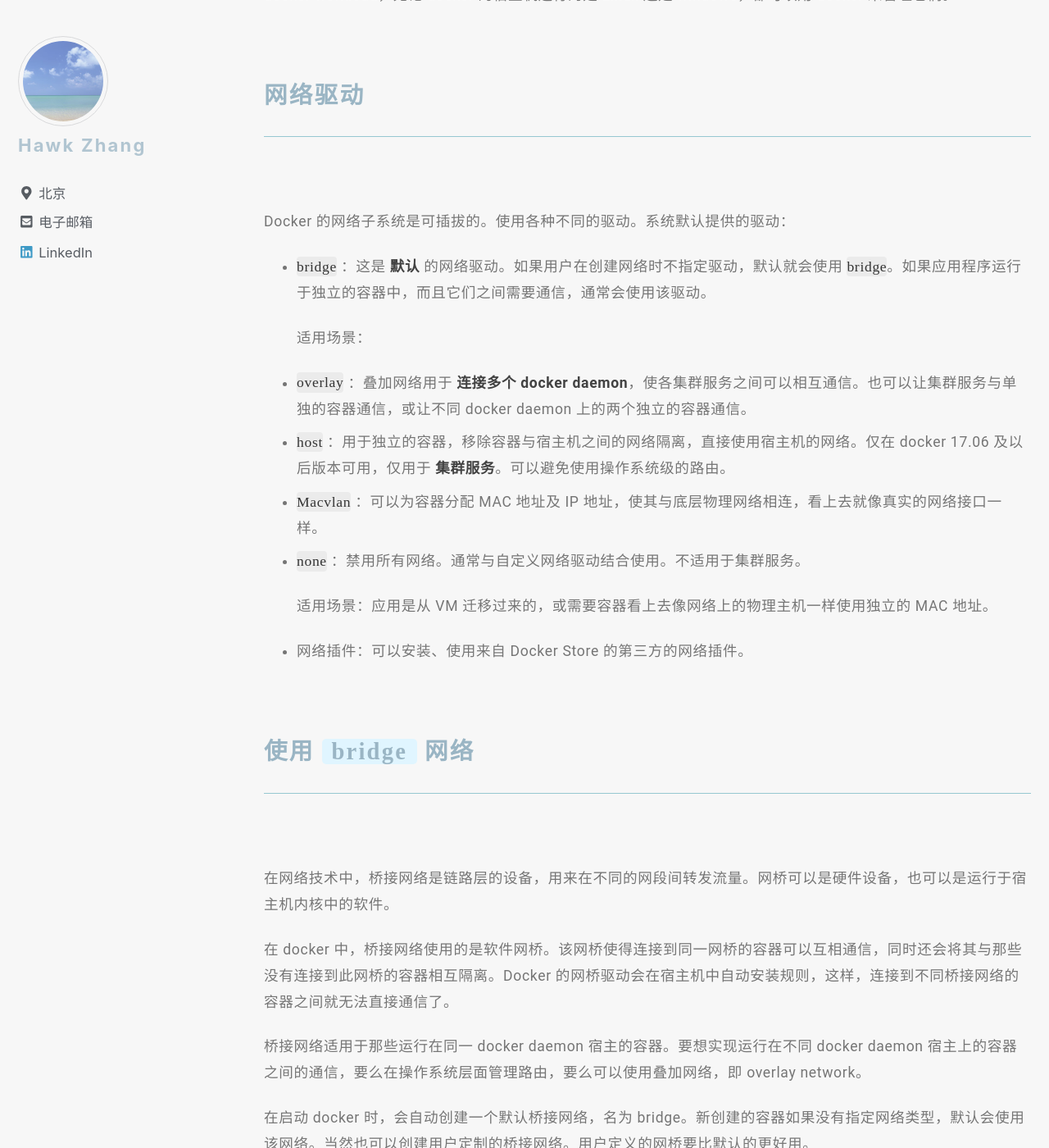
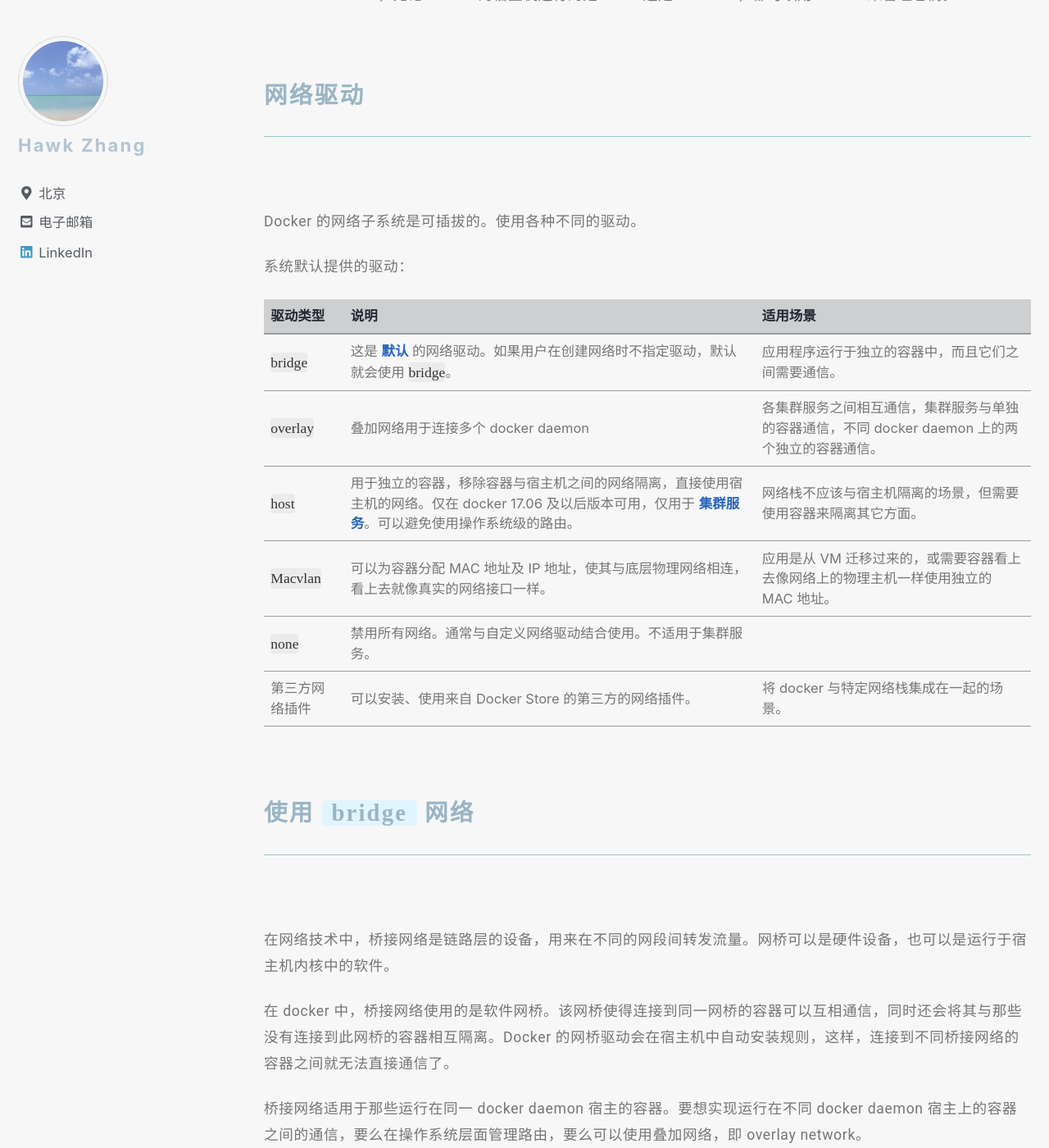
Before and after one commit to narru888/linotes_note, a Jekyll site: the page built from _posts/docker/2018-02-01-docker.network.md, in a window 1280 px wide and 1400 px high, scrolled down 1286 px. Shown: the whole window at 82% size. Built offline with Jekyll 4.4.1, drawn with Linux system fonts in a browser that asks for light colours; nearby versions of some CDN libraries; a script that is not in the unit is left out.

Commit message:
update on 2018-10-05 20:48:07 CST

```diff
--- a/_posts/docker/2018-02-01-docker.network.md
+++ b/_posts/docker/2018-02-01-docker.network.md
@@ -27,20 +27,18 @@ Docker 容器与服务这所以如此强大，其中一个原因就是它们可
 
 ### 网络驱动
 
-Docker 的网络子系统是可插拔的。使用各种不同的驱动。系统默认提供的驱动：
+Docker 的网络子系统是可插拔的。使用各种不同的驱动。
 
-* `bridge` ：这是 **默认** 的网络驱动。如果用户在创建网络时不指定驱动，默认就会使用 `bridge`。如果应用程序运行于独立的容器中，而且它们之间需要通信，通常会使用该驱动。
+系统默认提供的驱动：
 
-	适用场景：
-
-* `overlay` ：叠加网络用于 **连接多个 docker daemon**，使各集群服务之间可以相互通信。也可以让集群服务与单独的容器通信，或让不同 docker daemon 上的两个独立的容器通信。
-* `host` ：用于独立的容器，移除容器与宿主机之间的网络隔离，直接使用宿主机的网络。仅在 docker 17.06 及以后版本可用，仅用于 **集群服务**。可以避免使用操作系统级的路由。
-* `Macvlan` ：可以为容器分配 MAC 地址及 IP 地址，使其与底层物理网络相连，看上去就像真实的网络接口一样。
-* `none` ：禁用所有网络。通常与自定义网络驱动结合使用。不适用于集群服务。
-
-	适用场景：应用是从 VM 迁移过来的，或需要容器看上去像网络上的物理主机一样使用独立的 MAC 地址。
-
-* 网络插件：可以安装、使用来自 Docker Store 的第三方的网络插件。
+驱动类型 | 说明 | 适用场景
+--- | --- | ---
+`bridge` | 这是 **默认** 的网络驱动。如果用户在创建网络时不指定驱动，默认就会使用 `bridge`。 | 应用程序运行于独立的容器中，而且它们之间需要通信。
+`overlay` | 叠加网络用于连接多个 docker daemon | 各集群服务之间相互通信，集群服务与单独的容器通信，不同 docker daemon 上的两个独立的容器通信。
+`host` | 用于独立的容器，移除容器与宿主机之间的网络隔离，直接使用宿主机的网络。仅在 docker 17.06 及以后版本可用，仅用于 **集群服务**。可以避免使用操作系统级的路由。 | 网络栈不应该与宿主机隔离的场景，但需要使用容器来隔离其它方面。
+`Macvlan` | 可以为容器分配 MAC 地址及 IP 地址，使其与底层物理网络相连，看上去就像真实的网络接口一样。 | 应用是从 VM 迁移过来的，或需要容器看上去像网络上的物理主机一样使用独立的 MAC 地址。
+`none` | 禁用所有网络。通常与自定义网络驱动结合使用。不适用于集群服务。 |
+第三方网络插件 | 可以安装、使用来自 Docker Store 的第三方的网络插件。 | 将 docker 与特定网络栈集成在一起的场景。
 
 
 
```
